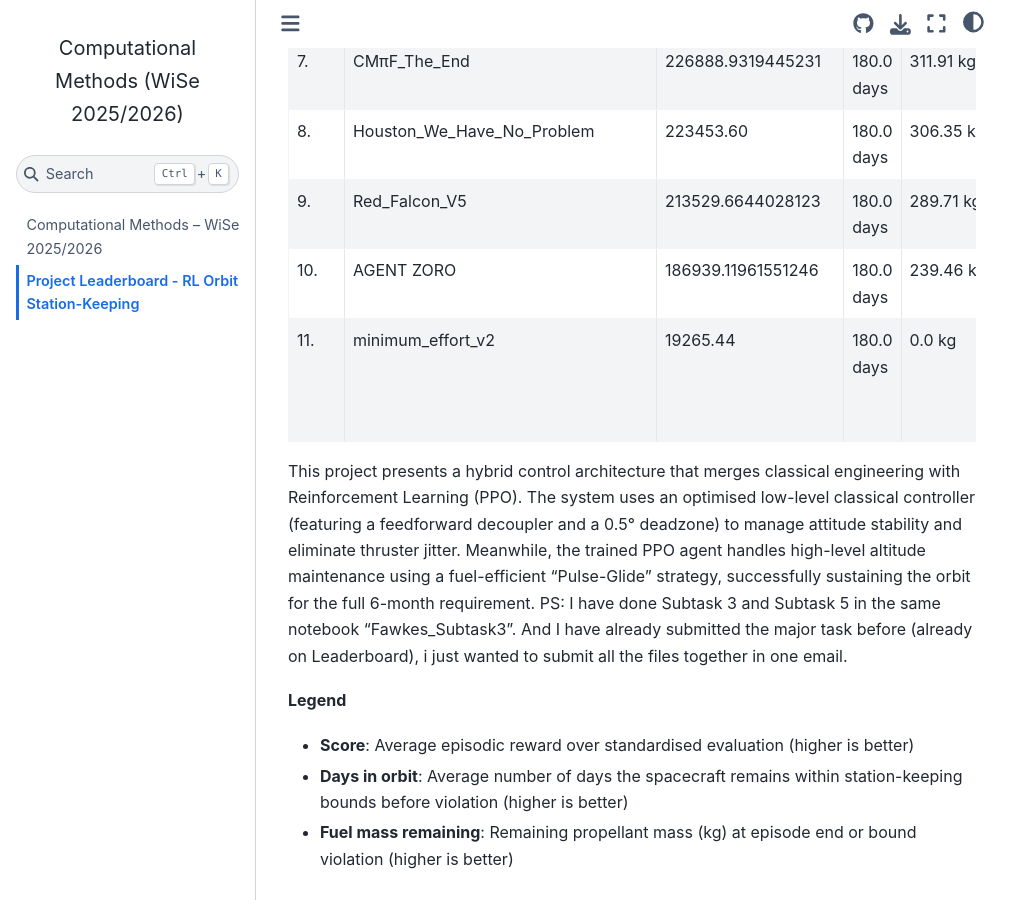
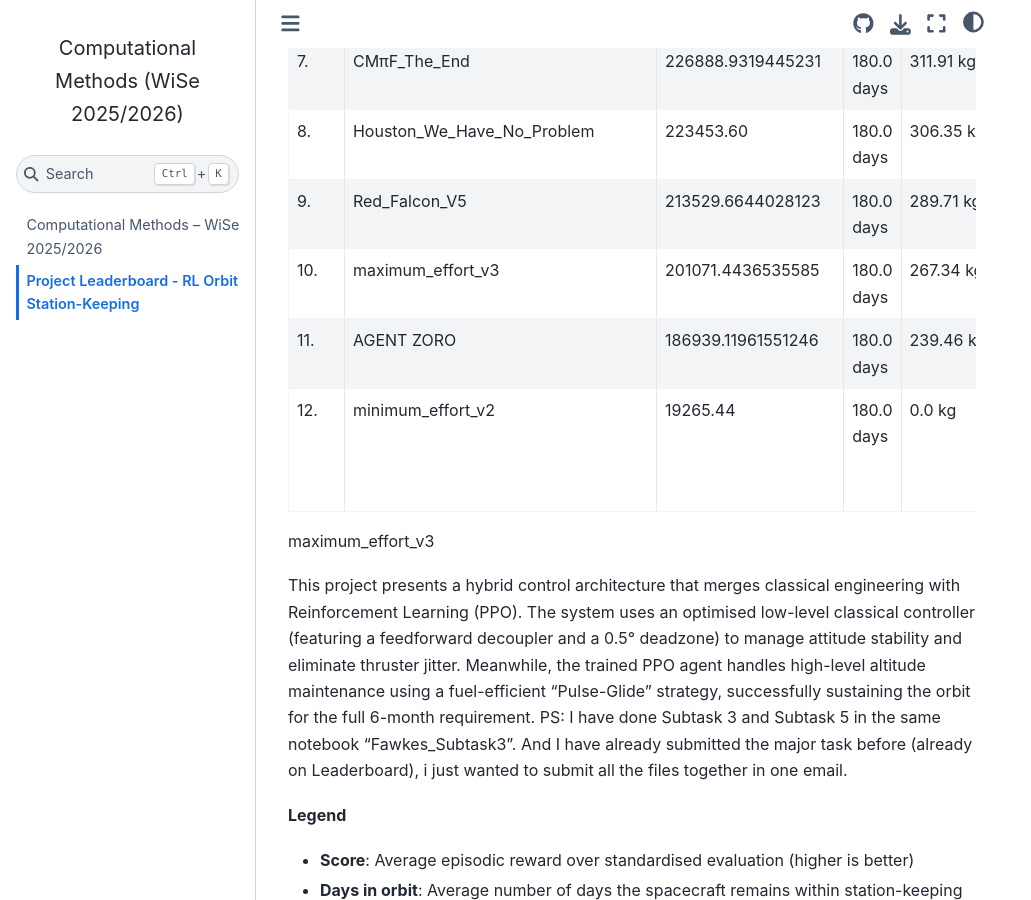
Before and after one commit to Leibniz-IWT/comp_eng, a Jupyter Book: the page built from leaderboard.md, in a window 1280 px wide and 900 px high, scrolled down 2079 px. Shown: the whole window, without its empty margins (0-1031 px from the left). Built offline with Jupyter Book 1.0.4 settings and Sphinx 7.4.7 and the Sphinx Book theme 1.1.4, drawn with Linux system fonts in a browser that asks for light colours; pages that are not in the unit, such as notebooks, are missing from menus.

Commit message:
MAINT: Update leaderboard

```diff
--- a/leaderboard.md
+++ b/leaderboard.md
@@ -37,9 +37,13 @@
 | 7.   | CMπF_The_End                      | 226888.9319445231  | 180.0 days       | 311.91 kg                | -                                                                                                                                                                                                                                                                    |
 | 8.   | Houston_We_Have_No_Problem        | 223453.60          | 180.0 days       | 306.35 kg                | –                                                                                                                                                                                                                                                                    |
 | 9.   | Red_Falcon_V5                     | 213529.6644028123  | 180.0 days       | 289.71 kg                | –                                                                                                                                                                                                                                                                    |
-| 10.  | AGENT ZORO                        | 186939.11961551246 | 180.0 days       | 239.46 kg                | –                                                                                                                                                                                                                                                                    |
-| 11.  | minimum_effort_v2                 | 19265.44           | 180.0 days       | 0.0 kg                   | Minimum passing grade as defined by the rules                                                                                                                                                                                                                        |
+| 10.  | maximum_effort_v3                 | 201071.4436535585  | 180.0 days       | 267.34 kg                | –                                                                                                                                                                                                                                                                    |
+| 11.  | AGENT ZORO                        | 186939.11961551246 | 180.0 days       | 239.46 kg                | –                                                                                                                                                                                                                                                                    |
+| 12.  | minimum_effort_v2                 | 19265.44           | 180.0 days       | 0.0 kg                   | Minimum passing grade as defined by the rules                                                                                                                                                                                                                        |
 
+
+
+maximum_effort_v3
 
 This project presents a hybrid control architecture that merges classical engineering with Reinforcement Learning (PPO). The system uses an optimised low-level classical controller (featuring a feedforward decoupler and a 0.5° deadzone) to manage attitude stability and eliminate thruster jitter. Meanwhile, the trained PPO agent handles high-level altitude maintenance using a fuel-efficient "Pulse-Glide" strategy, successfully sustaining the orbit for the full 6-month requirement.
 PS: I have done Subtask 3 and Subtask 5 in the same notebook "Fawkes_Subtask3". And I have already submitted the major task before (already on Leaderboard), i just wanted to submit all the files together in one email.
```
